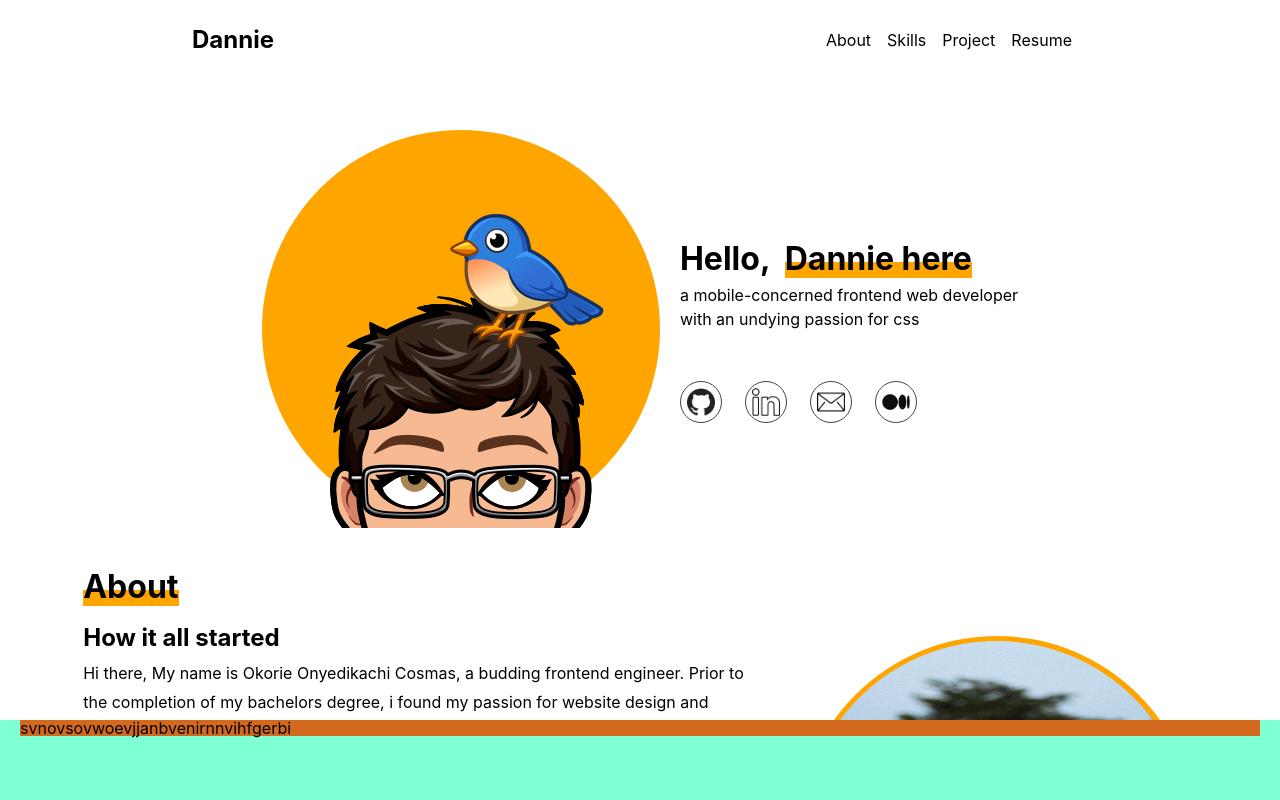
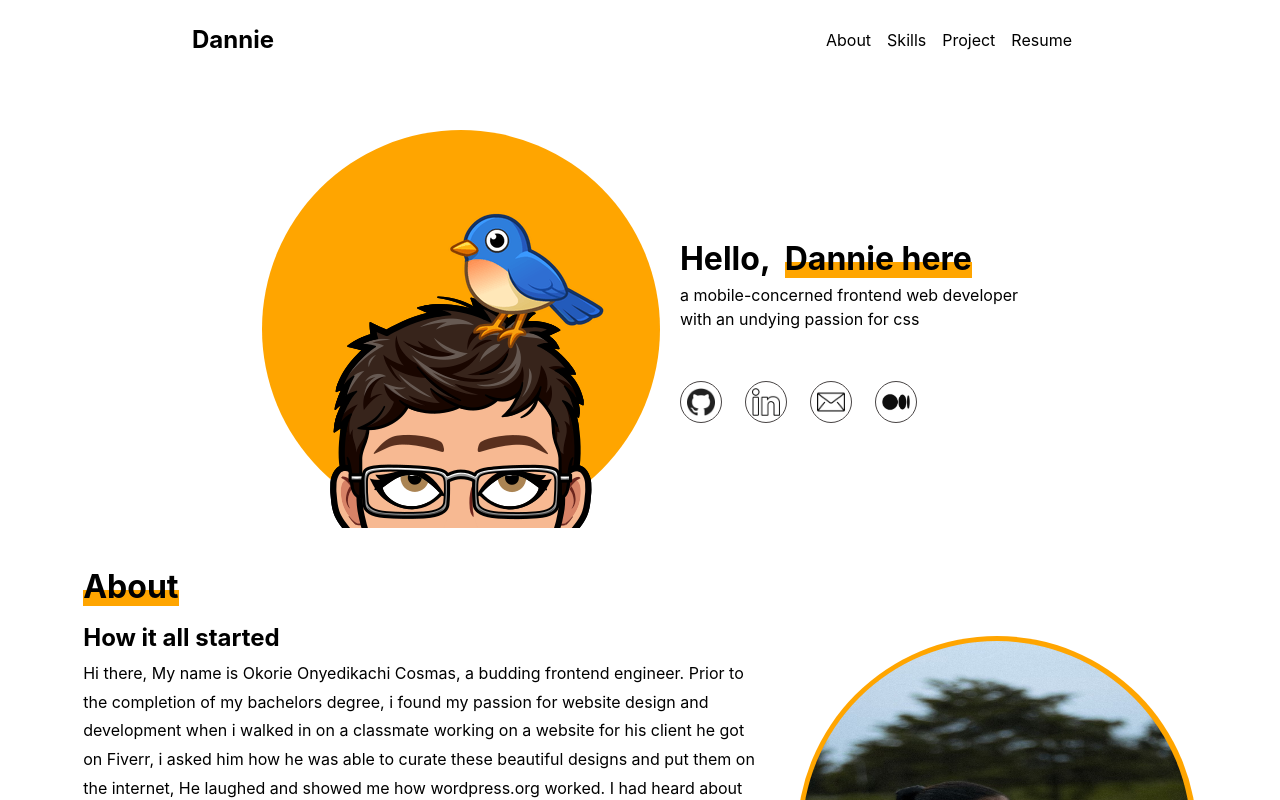
Before and after one commit to okorieonyedikachi/Portfolio-website-, a React (Vite) app: page / in a window 1280 px wide. Shown: the top 800 px of the page. Built offline with nearby package versions, Linux system fonts and the light colour scheme.

Commit message:
fixed footer positon

```diff
--- a/src/Components/Footer/footerStyle.css
+++ b/src/Components/Footer/footerStyle.css
@@ -2,7 +2,7 @@
     width: 100%;
     height: 10%;
     background-color: aquamarine;
-    position: fixed;
+    /* position: fixed; */
     bottom: 0;
 }
 
```
